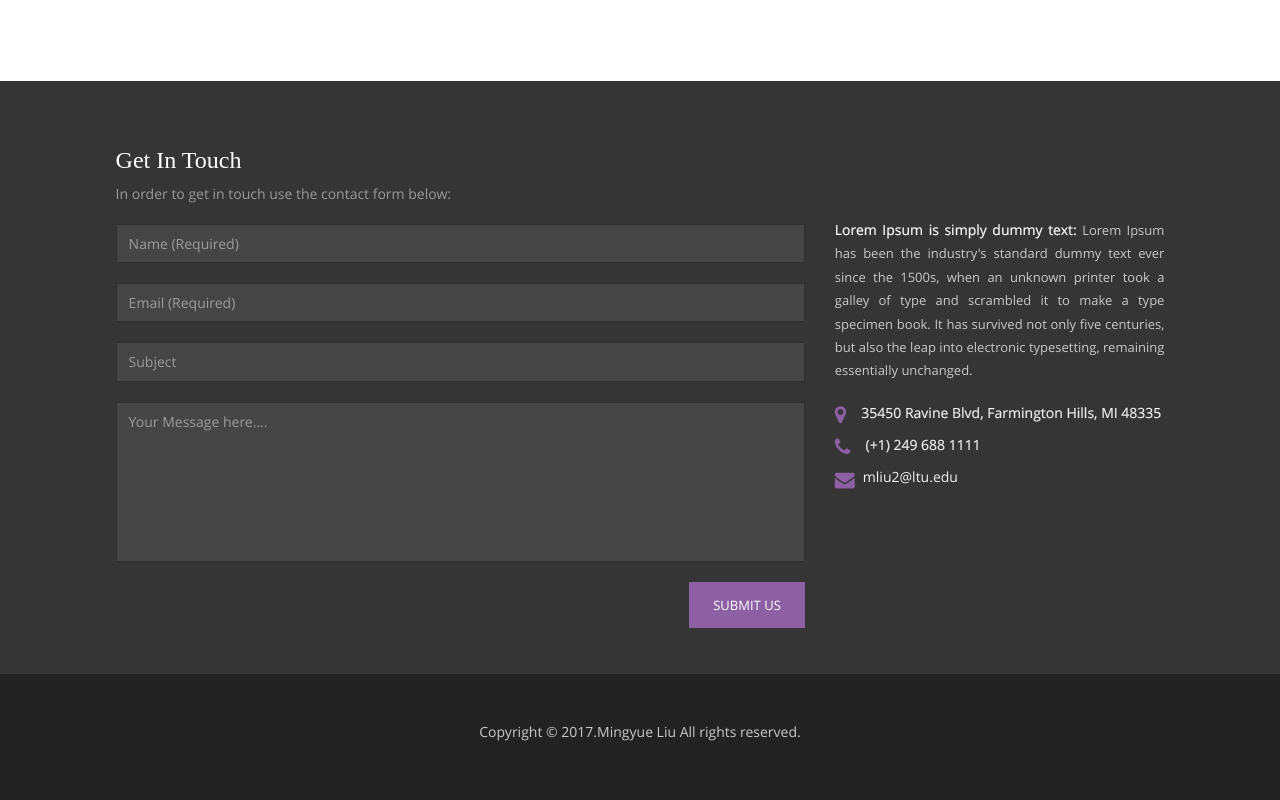
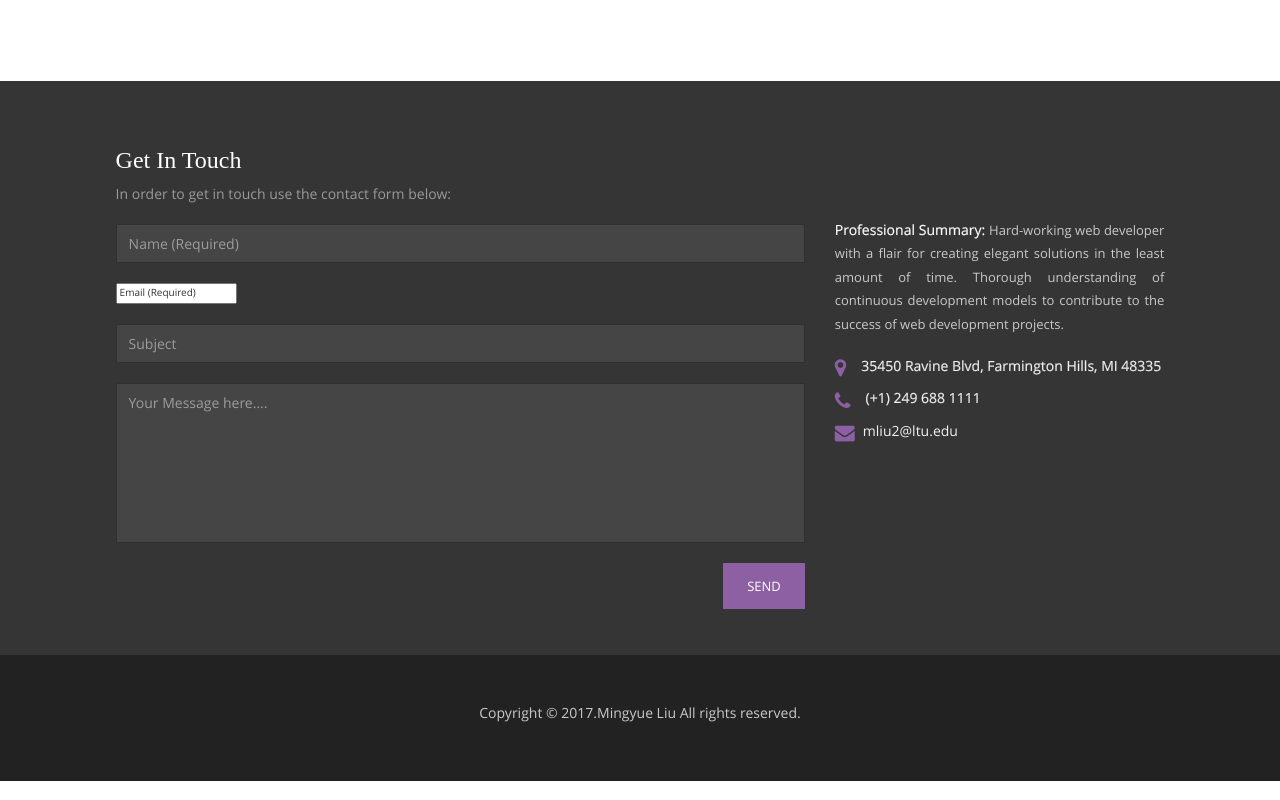
Before and after one commit to 986913/Personal-Website, a plain HTML site: page blog.html in a window 1280 px wide. Shown: the part 1118-1918 px from the top of the page. Drawn offline with Linux system fonts and the light colour scheme; a script that the page names is missing; a web font is replaced by a local one.

Commit message:
bio
change the bio

```diff
--- a/blog.html
+++ b/blog.html
@@ -160,14 +160,14 @@
 			<p>In order to get in touch use the contact form below:</h4>
 			<form method="post" action="https://formspree.io/mliu2@ltu.edu">
 				<input type="text" value="Name (Required)" onfocus="this.value = '';" onblur="if (this.value == '') {this.value = 'Name';}">
-				<input type="text" value="Email (Required)" onfocus="this.value = '';" onblur="if (this.value == '') {this.value = 'Email';}">
+				<input type="email" value="Email (Required)" onfocus="this.value = '';" onblur="if (this.value == '') {this.value = 'Email';}">
 				<input type="text" value="Subject" onfocus="this.value = '';" onblur="if (this.value == '') {this.value = 'Subject';}">
 				<textarea onfocus="if(this.value == 'Your Message here....') this.value='';" onblur="if(this.value == '') this.value='Your Message here....;" >Your Message here....</textarea>
-				<span class="pull-right"><input type="submit" value="submit us"></span>
+				<span class="pull-right"><input type="submit" value="send"></span>
 			</form>
 		</div>
 		<div class="col-md-4  contact_right">
-			<p><span>Lorem Ipsum is simply dummy text: </span> Lorem Ipsum has been the industry's standard dummy text ever since the 1500s, when an unknown printer took a galley of type and scrambled it to make a type specimen book. It has survived not only five centuries, but also the leap into electronic typesetting, remaining essentially unchanged. </p>
+			<p><span> Professional Summary: </span> Hard-working web developer with a flair for creating elegant solutions in the least amount of time. Thorough understanding of continuous development models to contribute to the success of web development projects. </p>
 			<ul class="list-unstyled address">
 				<li><i class="fa fa-map-marker"></i><span>35450 Ravine Blvd, Farmington Hills, MI 48335</span></li>
 				<li><i class="fa fa-phone"></i><span>(+1) 249 688 1111</span></li>
```
Also changed, not shown: index.html (+1 -1 lines), portfolio.html (+1 -1 lines), single-page.html (+1 -1 lines), images/green.jpg (deleted), images/js.png (deleted).
